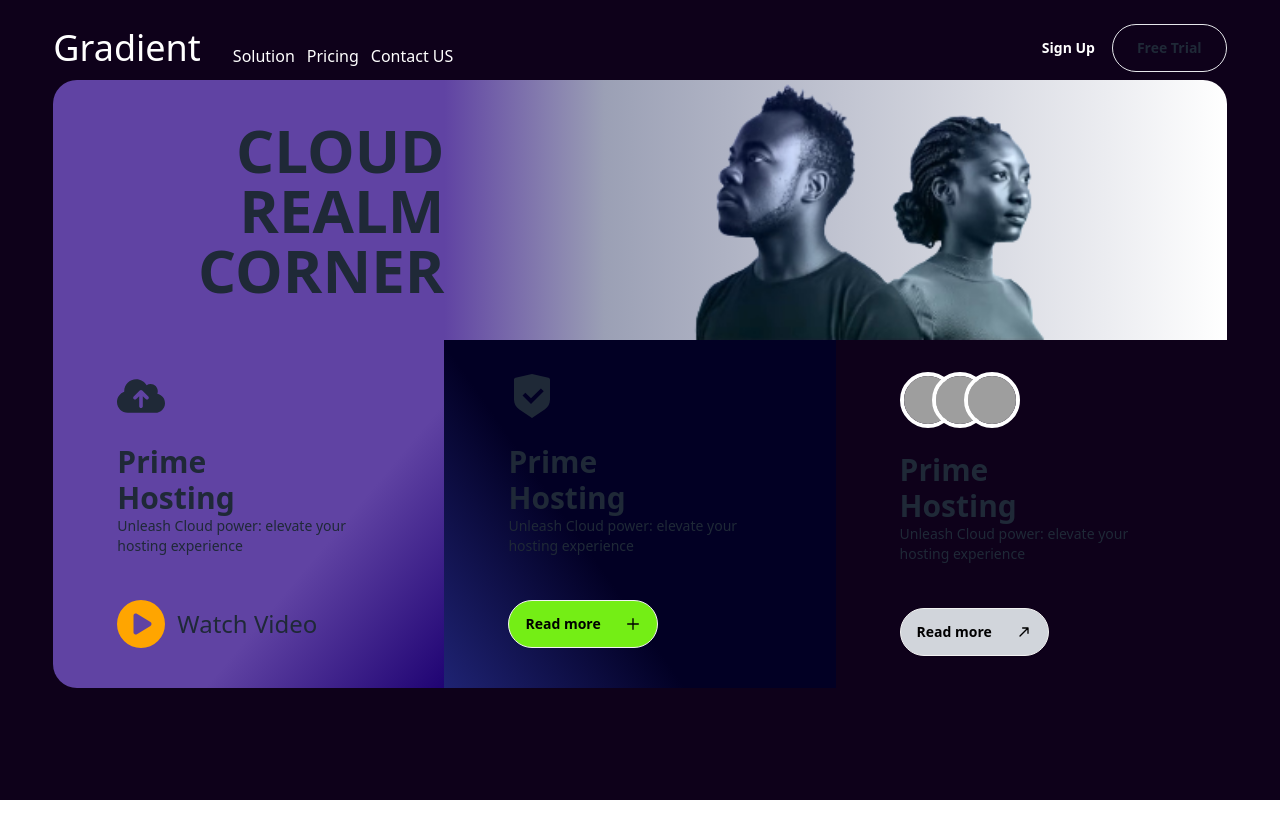
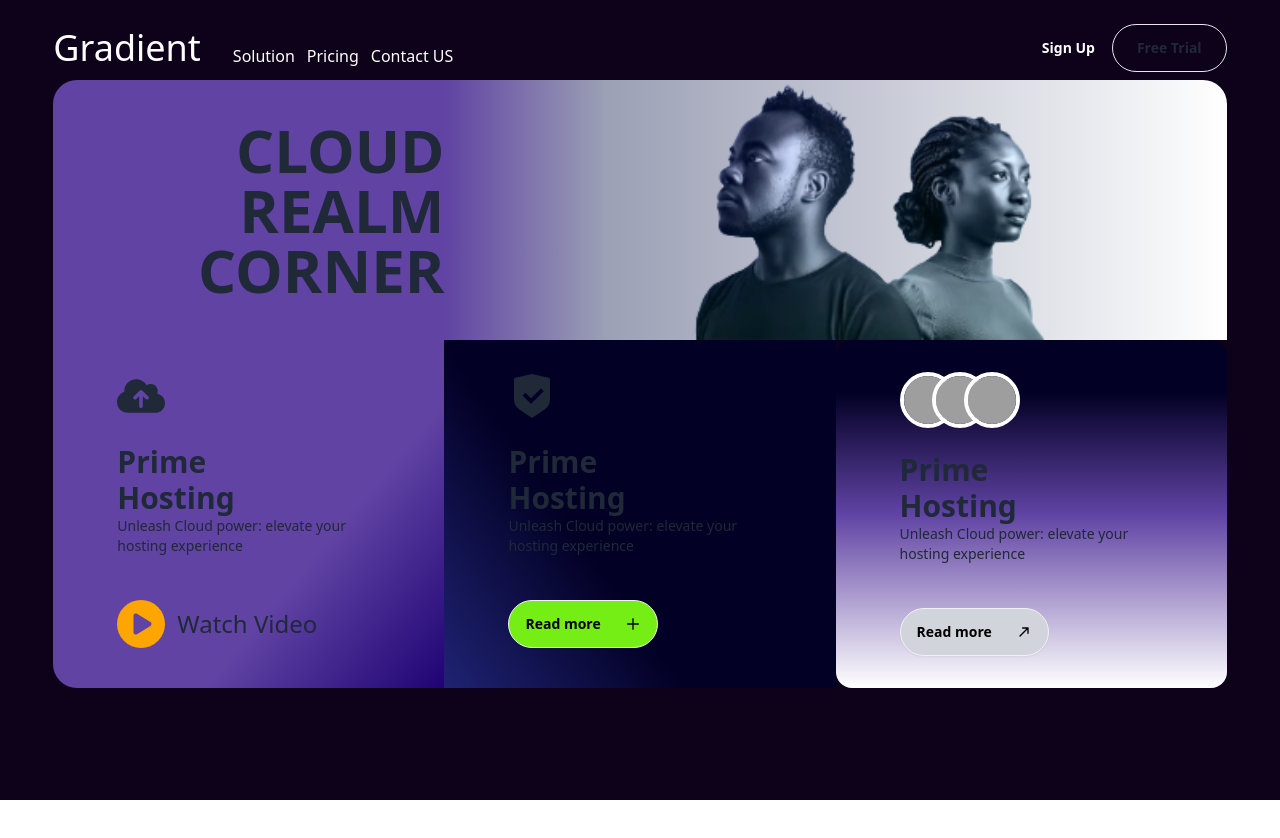
Before and after one commit to Sakibwahid/Gradient-landing-page, a React (Vite) app: page / in a window 1280 px wide. Shown: the top 838 px of the page. Built offline with nearby package versions, Linux system fonts and the light colour scheme; grey boxes are pictures that could not be loaded.

Commit message:
corrections

```diff
--- a/src/components/pages/Hero.jsx
+++ b/src/components/pages/Hero.jsx
@@ -74,7 +74,7 @@ const Hero = () => {
                             </div>
                         </div>
                     </div>
-                    <div className="card bl-3xl col-span-1 bg-custom-gradient">
+                    <div className="card bl-3xl col-span-1 bg-card-3 ">
                         <div className="card-body ml-8 pr-24 flex gap-6">
                             <div className="avatar-group -space-x-6 rtl:space-x-reverse">
                                 <div className="avatar">
--- a/tailwind.config.js
+++ b/tailwind.config.js
@@ -4,20 +4,17 @@ export default {
   theme: {
     extend: {
       backgroundImage: {
-        New: `
-        linear-gradient(90deg, rgba(96,67,163,1) 50.34%, rgba(2,0,36,1) 76%);
-          `,
         new: `
           linear-gradient(90deg, rgba(96,67,163,1) 33.34%, rgba(155,160,181,1) 47%, rgba(255,255,255,1) 100%);
-          `,
-        "new-2": `
-          radial-gradient(circle at top left, #26003b, #300654, #2d0748, #0b0011)
           `,
         "card-2": `
         linear-gradient(55deg, rgba(31,35,115,255), rgba(2,0,36,1)38%);
           `,
         "card-1":
           "linear-gradient(130deg,rgba(96,67,163,1)65%, rgba(31,3,115,255))",
+        "card-3": `
+          linear-gradient(180deg, rgba(2,0,36,1) 15%, rgba(96,67,163,1) 50%, rgba(255,255,255,1) 100%)
+          `,
       },
     },
   },
```
